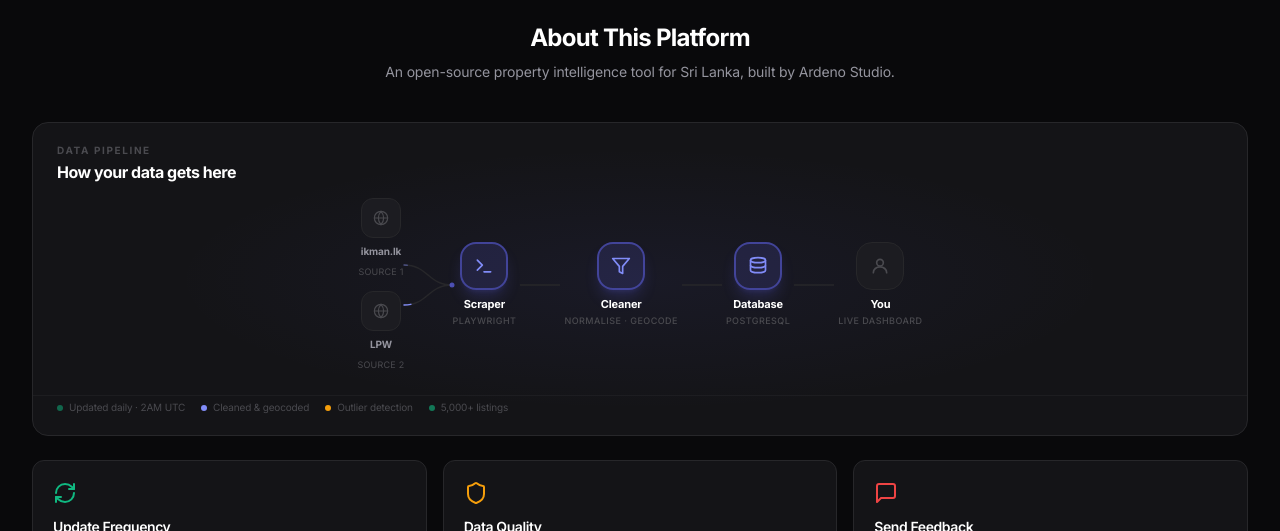
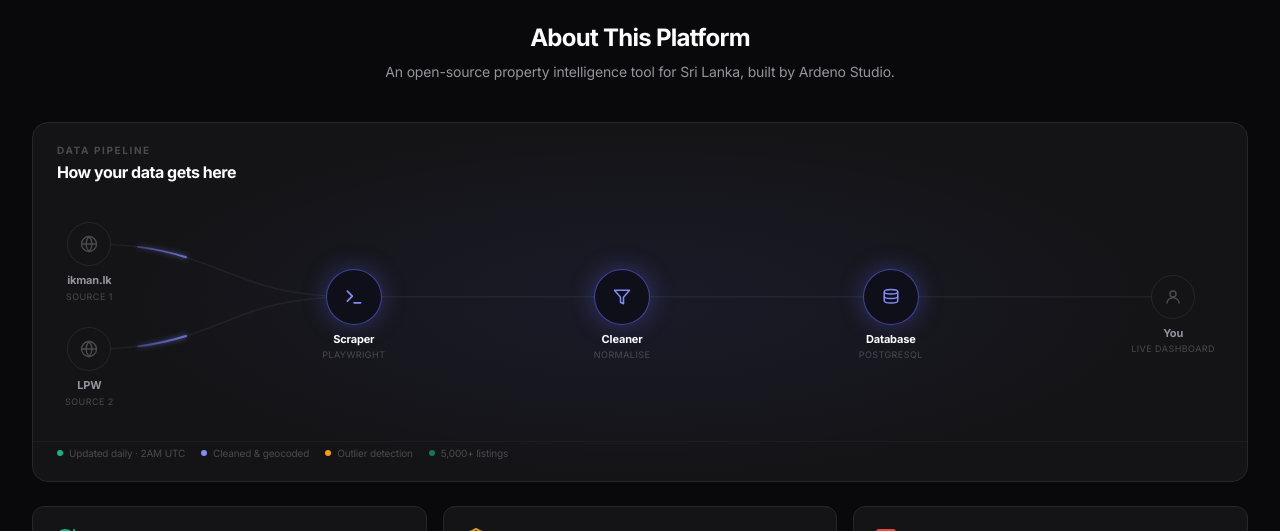
Before and after one commit to ArdenoStudio/sri-lanka-property-price-intelligence-platform, a React (Vite) app in the folder dashboard/: page / in a window 1280 px wide. Shown: the part 1920-2451 px from the top of the page. Built offline with nearby package versions, Linux system fonts and the light colour scheme; no server answers.

Commit message:
redesign: ref-based animated beam pipeline diagram like MagicUI

```diff
--- a/dashboard/src/components/DataFlowBeam.tsx
+++ b/dashboard/src/components/DataFlowBeam.tsx
@@ -1,236 +1,277 @@
-import { useEffect, useRef } from 'react';
+import { useEffect, useRef, useState, forwardRef } from 'react';
 
-/* ─── Animated SVG connector line ────────────────────────────────────── */
-function AnimatedLine({ delay = 0 }: { delay?: number }) {
-  const ref = useRef<SVGLineElement>(null);
+// ─── Types ─────────────────────────────────────────────────────────────────
+interface Pos { x: number; y: number }
+
+// ─── Helpers ───────────────────────────────────────────────────────────────
+function getCenter(el: HTMLElement, container: HTMLElement): Pos {
+  const e = el.getBoundingClientRect();
+  const c = container.getBoundingClientRect();
+  return { x: e.left - c.left + e.width / 2, y: e.top - c.top + e.height / 2 };
+}
+
+function cubicPath(from: Pos, to: Pos, curvature = 0.5): string {
+  const dx = to.x - from.x;
+  const cx1 = from.x + dx * curvature;
+  const cx2 = to.x  - dx * curvature;
+  return `M ${from.x} ${from.y} C ${cx1} ${from.y} ${cx2} ${to.y} ${to.x} ${to.y}`;
+}
+
+// ─── Single animated beam ──────────────────────────────────────────────────
+function Beam({
+  from, to, id, duration = 2.4, delay = 0, reverse = false,
+}: {
+  from: Pos | null; to: Pos | null;
+  id: string; duration?: number; delay?: number; reverse?: boolean;
+}) {
+  const pathRef = useRef<SVGPathElement>(null);
+  const [len, setLen] = useState(0);
+
   useEffect(() => {
-    const el = ref.current;
-    if (!el) return;
-    el.style.strokeDasharray = '4 4';
-    el.style.strokeDashoffset = '24';
-    el.style.animation = `dfb-dash ${1.6}s ${delay}s linear infinite`;
-  }, [delay]);
+    if (pathRef.current) setLen(pathRef.current.getTotalLength());
+  }, [from, to]);
+
+  if (!from || !to) return null;
+  const d = cubicPath(from, to);
+  const gradId = `beam-grad-${id}`;
+  const dashLen = Math.min(len * 0.18, 80);
 
   return (
-    <svg width="40" height="2" viewBox="0 0 40 2" fill="none"
-      className="flex-shrink-0 self-center mx-1"
-      style={{ overflow: 'visible' }}>
+    <g>
+      {/* static track */}
+      <path d={d} stroke="rgba(255,255,255,0.05)" strokeWidth="1.5" fill="none" />
       <defs>
-        <linearGradient id={`lg-${delay}`} x1="0" y1="0" x2="1" y2="0">
-          <stop offset="0%"   stopColor="#6366f1" stopOpacity="0.2" />
-          <stop offset="50%"  stopColor="#818cf8" stopOpacity="1" />
-          <stop offset="100%" stopColor="#6366f1" stopOpacity="0.2" />
+        <linearGradient id={gradId} gradientUnits="userSpaceOnUse"
+          x1={reverse ? to.x : from.x} y1={reverse ? to.y : from.y}
+          x2={reverse ? from.x : to.x} y2={reverse ? from.y : to.y}>
+          <stop offset="0%"   stopColor="#6366f1" stopOpacity="0" />
+          <stop offset="40%"  stopColor="#818cf8" stopOpacity="0.8" />
+          <stop offset="100%" stopColor="#a5b4fc" stopOpacity="0" />
         </linearGradient>
       </defs>
-      {/* static track */}
-      <line x1="0" y1="1" x2="40" y2="1" stroke="#27272a" strokeWidth="1.5" />
-      {/* travelling pulse */}
-      <line ref={ref} x1="0" y1="1" x2="40" y2="1"
-        stroke={`url(#lg-${delay})`} strokeWidth="1.5" strokeLinecap="round" />
-    </svg>
+      {len > 0 && (
+        <path
+          ref={pathRef}
+          d={d}
+          fill="none"
+          stroke={`url(#${gradId})`}
+          strokeWidth="2"
+          strokeLinecap="round"
+          strokeDasharray={`${dashLen} ${len}`}
+          strokeDashoffset={reverse ? -len : len}
+          filter="url(#beam-glow)"
+        >
+          <animate
+            attributeName="stroke-dashoffset"
+            from={reverse ? String(-len) : String(len)}
+            to={reverse ? String(dashLen - len) : String(-dashLen)}
+            dur={`${duration}s`}
+            begin={`${delay}s`}
+            repeatCount="indefinite"
+            calcMode="linear"
+          />
+        </path>
+      )}
+      {/* measure path (hidden) */}
+      {len === 0 && (
+        <path ref={pathRef} d={d} fill="none" stroke="none" strokeWidth="0" />
+      )}
+    </g>
   );
 }
 
-/* ─── Node card ───────────────────────────────────────────────────────── */
-interface NodeCardProps {
-  icon: React.ReactNode;
+// ─── Node circle ───────────────────────────────────────────────────────────
+interface NodeProps {
+  className?: string;
+  children?: React.ReactNode;
   label: string;
-  sub: string;
+  sub?: string;
   accent?: boolean;
-  animDelay?: number;
 }
 
-function NodeCard({ icon, label, sub, accent, animDelay = 0 }: NodeCardProps) {
-  return (
-    <div
-      className="flex flex-col items-center gap-2"
-      style={{ animation: `dfb-fadein 0.5s ${animDelay}s both` }}
-    >
-      <div className={`w-12 h-12 rounded-2xl flex items-center justify-center transition-all ${
-        accent
-          ? 'bg-accent/15 border-2 border-accent/50 shadow-lg shadow-accent/20'
-          : 'bg-bg-card-hover border border-border'
-      }`}>
-        <div className={accent ? 'text-accent-light' : 'text-text-muted'}>
-          {icon}
-        </div>
+const Node = forwardRef<HTMLDivElement, NodeProps>(
+  ({ className = '', children, label, sub, accent }, ref) => (
+    <div className="flex flex-col items-center gap-2">
+      <div
+        ref={ref}
+        className={`z-10 flex items-center justify-center rounded-full border transition-all duration-300
+          ${accent
+            ? 'w-14 h-14 bg-[#0f0f1a] border-accent/60 shadow-[0_0_24px_rgba(99,102,241,0.35)]'
+            : 'w-11 h-11 bg-bg-card border-border hover:border-border-hover'
+          } ${className}`}
+      >
+        {children}
       </div>
       <div className="text-center">
-        <p className={`text-[11px] font-bold leading-tight ${accent ? 'text-white' : 'text-text-primary'}`}>
+        <p className={`text-[11px] font-bold leading-tight ${accent ? 'text-white' : 'text-text-secondary'}`}>
           {label}
         </p>
-        <p className="text-[9px] text-text-muted mt-0.5 uppercase tracking-wider font-medium">
-          {sub}
-        </p>
+        {sub && (
+          <p className="text-[9px] text-text-muted uppercase tracking-wider mt-0.5">{sub}</p>
+        )}
       </div>
     </div>
-  );
-}
+  )
+);
+Node.displayName = 'Node';
 
-/* ─── Source stacked pair ─────────────────────────────────────────────── */
-function SourcePair() {
-  return (
-    <div className="flex flex-col gap-3" style={{ animation: 'dfb-fadein 0.5s 0s both' }}>
-      {[
-        { label: 'ikman.lk', sub: 'source 1' },
-        { label: 'LPW',      sub: 'source 2' },
-      ].map(({ label, sub }) => (
-        <div key={label} className="flex flex-col items-center gap-1.5">
-          <div className="w-10 h-10 rounded-xl bg-bg-card-hover border border-border flex items-center justify-center text-text-muted">
-            <svg width="16" height="16" viewBox="0 0 24 24" fill="none">
-              <circle cx="12" cy="12" r="10" stroke="currentColor" strokeWidth="1.8"/>
-              <path d="M2 12h20M12 2a15.3 15.3 0 0 1 4 10 15.3 15.3 0 0 1-4 10 15.3 15.3 0 0 1-4-10 15.3 15.3 0 0 1 4-10z" stroke="currentColor" strokeWidth="1.8"/>
-            </svg>
-          </div>
-          <p className="text-[10px] font-bold text-text-secondary">{label}</p>
-          <p className="text-[9px] text-text-muted uppercase tracking-wide">{sub}</p>
-        </div>
-      ))}
-    </div>
-  );
-}
+// ─── SVG Icons ─────────────────────────────────────────────────────────────
+const GlobeIcon = () => (
+  <svg width="18" height="18" viewBox="0 0 24 24" fill="none" stroke="currentColor" strokeWidth="1.8">
+    <circle cx="12" cy="12" r="10"/>
+    <path d="M2 12h20M12 2a15.3 15.3 0 0 1 4 10 15.3 15.3 0 0 1-4 10 15.3 15.3 0 0 1-4-10 15.3 15.3 0 0 1 4-10z"/>
+  </svg>
+);
+const TerminalIcon = () => (
+  <svg width="20" height="20" viewBox="0 0 24 24" fill="none" stroke="currentColor" strokeWidth="2">
+    <polyline points="4 17 10 11 4 5" strokeLinecap="round" strokeLinejoin="round"/>
+    <line x1="12" y1="19" x2="20" y2="19" strokeLinecap="round"/>
+  </svg>
+);
+const FilterIcon = () => (
+  <svg width="18" height="18" viewBox="0 0 24 24" fill="none" stroke="currentColor" strokeWidth="2">
+    <polygon points="22 3 2 3 10 12.46 10 19 14 21 14 12.46 22 3" strokeLinecap="round" strokeLinejoin="round"/>
+  </svg>
+);
+const DatabaseIcon = () => (
+  <svg width="18" height="18" viewBox="0 0 24 24" fill="none" stroke="currentColor" strokeWidth="2">
+    <ellipse cx="12" cy="5" rx="9" ry="3"/>
+    <path d="M3 5v6c0 1.66 4.03 3 9 3s9-1.34 9-3V5"/>
+    <path d="M3 11v6c0 1.66 4.03 3 9 3s9-1.34 9-3v-6"/>
+  </svg>
+);
+const UserIcon = () => (
+  <svg width="18" height="18" viewBox="0 0 24 24" fill="none" stroke="currentColor" strokeWidth="2">
+    <circle cx="12" cy="8" r="4"/>
+    <path d="M4 20c0-4 3.58-7 8-7s8 3 8 7" strokeLinecap="round"/>
+  </svg>
+);
 
-/* ─── Fork connector (two lines merging into one) ─────────────────────── */
-function ForkConnector() {
-  const r1 = useRef<SVGPathElement>(null);
-  const r2 = useRef<SVGPathElement>(null);
+// ─── Main export ───────────────────────────────────────────────────────────
+export function DataFlowBeam() {
+  const containerRef = useRef<HTMLDivElement>(null);
+  const ikmanRef    = useRef<HTMLDivElement>(null);
+  const lpwRef      = useRef<HTMLDivElement>(null);
+  const scraperRef  = useRef<HTMLDivElement>(null);
+  const cleanerRef  = useRef<HTMLDivElement>(null);
+  const dbRef       = useRef<HTMLDivElement>(null);
+  const youRef      = useRef<HTMLDivElement>(null);
+
+  const [positions, setPositions] = useState<Record<string, Pos | null>>({
+    ikman: null, lpw: null, scraper: null, cleaner: null, db: null, you: null,
+  });
+  const [svgSize, setSvgSize] = useState({ w: 0, h: 0 });
+
+  const recalc = () => {
+    const c = containerRef.current;
+    if (!c) return;
+    setSvgSize({ w: c.offsetWidth, h: c.offsetHeight });
+    const get = (ref: React.RefObject<HTMLDivElement | null>) =>
+      ref.current ? getCenter(ref.current, c) : null;
+    setPositions({
+      ikman:   get(ikmanRef),
+      lpw:     get(lpwRef),
+      scraper: get(scraperRef),
+      cleaner: get(cleanerRef),
+      db:      get(dbRef),
+      you:     get(youRef),
+    });
+  };
 
   useEffect(() => {
-    [r1, r2].forEach((ref, i) => {
-      const el = ref.current;
-      if (!el) return;
-      const len = el.getTotalLength();
-      el.style.strokeDasharray = `${len * 0.3} ${len}`;
-      el.style.strokeDashoffset = `${len}`;
-      el.style.animation = `dfb-beam 2s ${i * 0.9}s linear infinite`;
-    });
+    recalc();
+    const ro = new ResizeObserver(recalc);
+    if (containerRef.current) ro.observe(containerRef.current);
+    return () => ro.disconnect();
   }, []);
 
-  return (
-    <svg width="48" height="80" viewBox="0 0 48 80" fill="none"
-      className="flex-shrink-0 self-center" style={{ overflow: 'visible' }}>
-      {/* static tracks */}
-      <path d="M0 20 C24 20 24 40 48 40" stroke="#27272a" strokeWidth="1.5" fill="none" />
-      <path d="M0 60 C24 60 24 40 48 40" stroke="#27272a" strokeWidth="1.5" fill="none" />
-      {/* animated beams */}
-      <path ref={r1} d="M0 20 C24 20 24 40 48 40" stroke="#818cf8" strokeWidth="1.5" strokeLinecap="round" fill="none" />
-      <path ref={r2} d="M0 60 C24 60 24 40 48 40" stroke="#818cf8" strokeWidth="1.5" strokeLinecap="round" fill="none" />
-      <circle cx="48" cy="40" r="2.5" fill="#6366f1" opacity="0.7" />
-    </svg>
-  );
-}
+  const p = positions;
 
-/* ─── Main export ─────────────────────────────────────────────────────── */
-export function DataFlowBeam() {
   return (
     <div className="relative rounded-2xl overflow-hidden border border-border bg-bg-card">
-      <style>{`
-        @keyframes dfb-dash {
-          to { stroke-dashoffset: 0; }
-        }
-        @keyframes dfb-beam {
-          0%   { stroke-dashoffset: 300; opacity: 0; }
-          10%  { opacity: 1; }
-          90%  { opacity: 1; }
-          100% { stroke-dashoffset: 0;   opacity: 0; }
-        }
-        @keyframes dfb-fadein {
-          from { opacity: 0; transform: translateY(8px); }
-          to   { opacity: 1; transform: translateY(0); }
-        }
-        @keyframes dfb-pulse {
-          0%, 100% { opacity: 0.5; transform: scale(1); }
-          50%      { opacity: 1;   transform: scale(1.15); }
-        }
-      `}</style>
-
       {/* ambient glow */}
       <div className="absolute inset-0 pointer-events-none"
-        style={{ background: 'radial-gradient(ellipse 55% 60% at 50% 50%, rgba(99,102,241,0.07) 0%, transparent 70%)' }} />
+        style={{ background: 'radial-gradient(ellipse 60% 70% at 50% 50%, rgba(99,102,241,0.08) 0%, transparent 70%)' }} />
 
       {/* header */}
-      <div className="relative px-6 pt-5 pb-4">
+      <div className="relative px-6 pt-5 pb-2">
         <p className="text-[10px] font-bold uppercase tracking-[0.16em] text-text-muted mb-1">Data Pipeline</p>
         <h4 className="text-base font-bold leading-tight">How your data gets here</h4>
       </div>
 
-      {/* flow diagram */}
-      <div className="relative flex items-center justify-center gap-0 px-6 pb-6 overflow-x-auto">
-        <div className="flex items-center gap-0 min-w-max">
+      {/* diagram container */}
+      <div
+        ref={containerRef}
+        className="relative flex items-center justify-between px-8 py-8 gap-4"
+        style={{ minHeight: 160 }}
+      >
+        {/* SVG beam layer */}
+        <svg
+          className="absolute inset-0 pointer-events-none"
+          width={svgSize.w} height={svgSize.h}
+          style={{ overflow: 'visible' }}
+        >
+          <defs>
+            <filter id="beam-glow" x="-50%" y="-200%" width="200%" height="500%">
+              <feGaussianBlur in="SourceGraphic" stdDeviation="2.5" result="blur"/>
+              <feMerge><feMergeNode in="blur"/><feMergeNode in="SourceGraphic"/></feMerge>
+            </filter>
+          </defs>
 
-          {/* Sources */}
-          <SourcePair />
+          {/* Sources → Scraper */}
+          <Beam id="ikman-scraper" from={p.ikman}   to={p.scraper} duration={2.2} delay={0}   />
+          <Beam id="lpw-scraper"   from={p.lpw}     to={p.scraper} duration={2.2} delay={0.8} />
+          {/* Scraper → Cleaner */}
+          <Beam id="scraper-cleaner" from={p.scraper} to={p.cleaner} duration={1.8} delay={0.3} />
+          {/* Cleaner → DB */}
+          <Beam id="cleaner-db"    from={p.cleaner} to={p.db}      duration={1.8} delay={0.9} />
+          {/* DB → You */}
+          <Beam id="db-you"        from={p.db}      to={p.you}     duration={1.8} delay={1.4} />
+        </svg>
 
-          {/* Fork merge */}
-          <ForkConnector />
+        {/* Left: sources stacked */}
+        <div className="flex flex-col gap-6 z-10">
+          <Node ref={ikmanRef} label="ikman.lk" sub="source 1">
+            <span className="text-text-muted"><GlobeIcon /></span>
+          </Node>
+          <Node ref={lpwRef} label="LPW" sub="source 2">
+            <span className="text-text-muted"><GlobeIcon /></span>
+          </Node>
+        </div>
 
-          {/* Scraper */}
-          <NodeCard
-            accent
-            animDelay={0.1}
-            label="Scraper"
-            sub="playwright"
-            icon={
-              <svg width="20" height="20" viewBox="0 0 24 24" fill="none">
-                <polyline points="4 17 10 11 4 5" stroke="currentColor" strokeWidth="2" strokeLinecap="round" strokeLinejoin="round"/>
-                <line x1="12" y1="19" x2="20" y2="19" stroke="currentColor" strokeWidth="2" strokeLinecap="round"/>
-              </svg>
-            }
-          />
+        {/* Scraper — large center-left */}
+        <div className="z-10">
+          <Node ref={scraperRef} label="Scraper" sub="playwright" accent>
+            <span className="text-accent-light"><TerminalIcon /></span>
+          </Node>
+        </div>
 
-          <AnimatedLine delay={0.3} />
+        {/* Cleaner */}
+        <div className="z-10">
+          <Node ref={cleanerRef} label="Cleaner" sub="normalise" accent>
+            <span className="text-accent-light"><FilterIcon /></span>
+          </Node>
+        </div>
 
-          {/* Cleaner */}
-          <NodeCard
-            accent
-            animDelay={0.2}
-            label="Cleaner"
-            sub="normalise · geocode"
-            icon={
-              <svg width="20" height="20" viewBox="0 0 24 24" fill="none">
-                <polygon points="22 3 2 3 10 12.46 10 19 14 21 14 12.46 22 3" stroke="currentColor" strokeWidth="2" strokeLinecap="round" strokeLinejoin="round"/>
-              </svg>
-            }
-          />
+        {/* Database */}
+        <div className="z-10">
+          <Node ref={dbRef} label="Database" sub="postgresql" accent>
+            <span className="text-accent-light"><DatabaseIcon /></span>
+          </Node>
+        </div>
 
-          <AnimatedLine delay={0.6} />
-
-          {/* Database */}
-          <NodeCard
-            accent
-            animDelay={0.3}
-            label="Database"
-            sub="postgresql"
-            icon={
-              <svg width="20" height="20" viewBox="0 0 24 24" fill="none">
-                <ellipse cx="12" cy="5" rx="9" ry="3" stroke="currentColor" strokeWidth="2"/>
-                <path d="M3 5v6c0 1.66 4.03 3 9 3s9-1.34 9-3V5" stroke="currentColor" strokeWidth="2"/>
-                <path d="M3 11v6c0 1.66 4.03 3 9 3s9-1.34 9-3v-6" stroke="currentColor" strokeWidth="2"/>
-              </svg>
-            }
-          />
-
-          <AnimatedLine delay={0.9} />
-
-          {/* You */}
-          <NodeCard
-            animDelay={0.4}
-            label="You"
-            sub="live dashboard"
-            icon={
-              <svg width="20" height="20" viewBox="0 0 24 24" fill="none">
-                <circle cx="12" cy="8" r="4" stroke="currentColor" strokeWidth="2"/>
-                <path d="M4 20c0-4 3.58-7 8-7s8 3 8 7" stroke="currentColor" strokeWidth="2" strokeLinecap="round"/>
-              </svg>
-            }
-          />
+        {/* You */}
+        <div className="z-10">
+          <Node ref={youRef} label="You" sub="live dashboard">
+            <span className="text-text-muted"><UserIcon /></span>
+          </Node>
         </div>
       </div>
 
       {/* footer badges */}
       <div className="relative flex flex-wrap gap-4 px-6 pb-5 pt-1 border-t border-border/50">
         <span className="flex items-center gap-1.5 text-[10px] text-text-muted">
-          <span className="w-1.5 h-1.5 rounded-full bg-success" style={{ animation: 'dfb-pulse 2s ease-in-out infinite' }} />
+          <span className="w-1.5 h-1.5 rounded-full bg-success animate-pulse" />
           Updated daily · 2AM UTC
         </span>
         <span className="flex items-center gap-1.5 text-[10px] text-text-muted">
```
